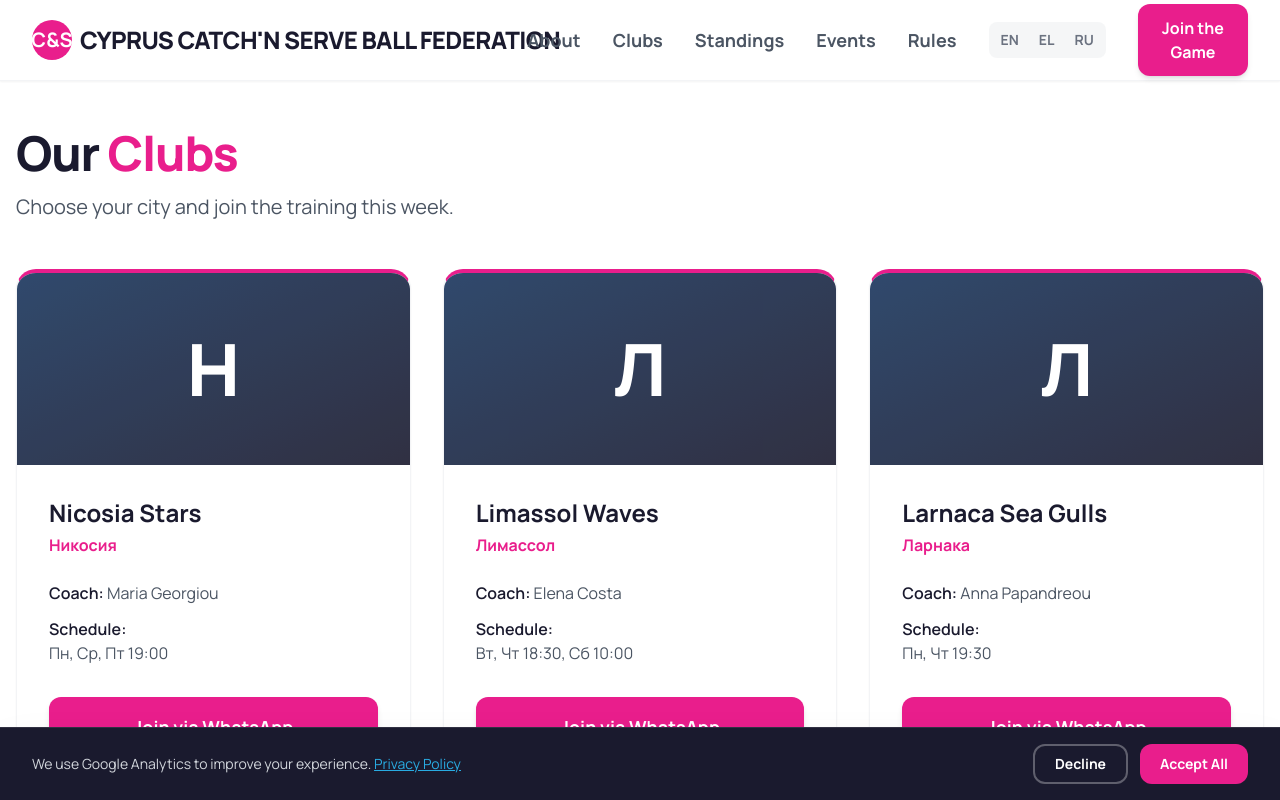
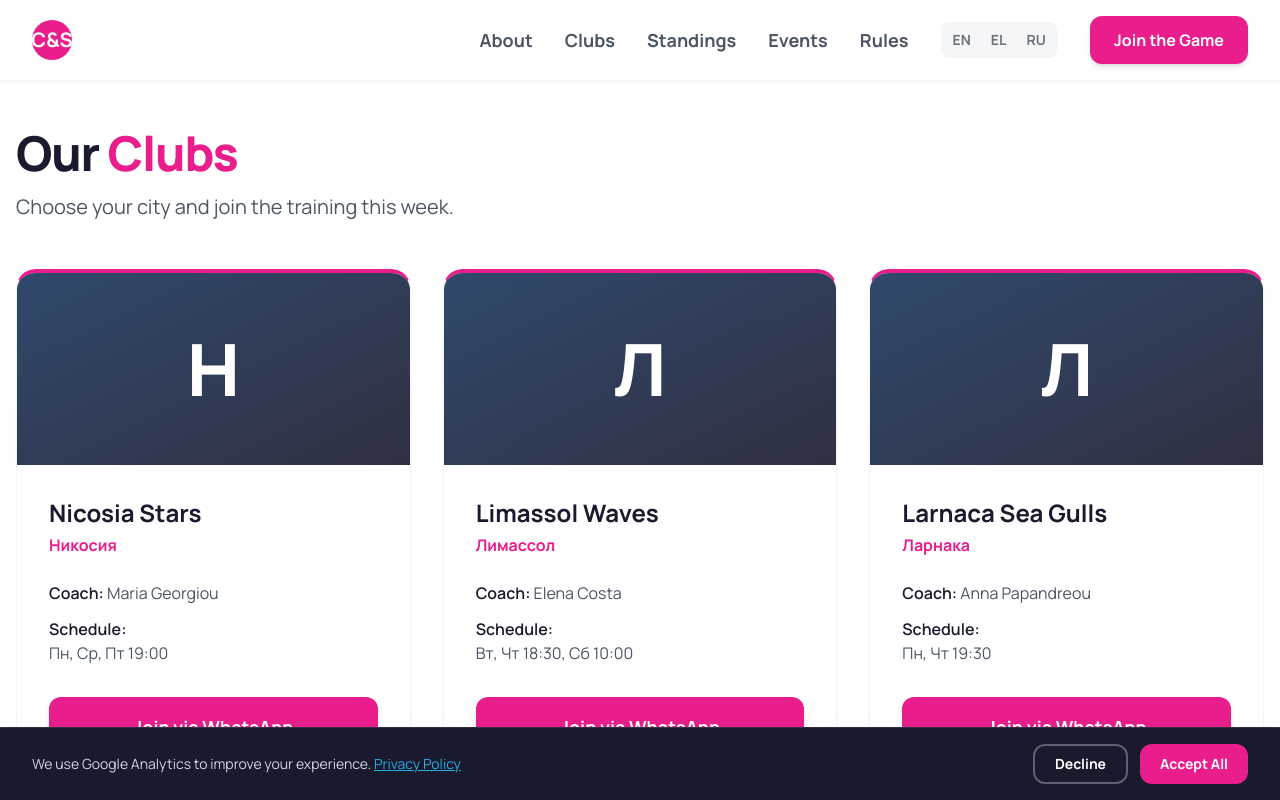
Before and after one commit to GVDmitrII/catchball-app, a React (Vite) app: page /clubs in a window 1280 px wide. Shown: the top 800 px of the page. Built offline with nearby package versions, Linux system fonts and the light colour scheme.

Commit message:
fix: remove org name text from navbar, keep logo circle only

```diff
--- a/src/components/layout/Navbar.jsx
+++ b/src/components/layout/Navbar.jsx
@@ -26,9 +26,6 @@ export function Navbar() {
               <div className="w-10 h-10 bg-brand-magenta rounded-full flex items-center justify-center text-white font-bold text-xl">
                 C&S
               </div>
-              <span className="font-extrabold text-2xl text-brand-dark tracking-tight hidden sm:block">
-                {t('org_name')}
-              </span>
             </Link>
           </div>
 
```
